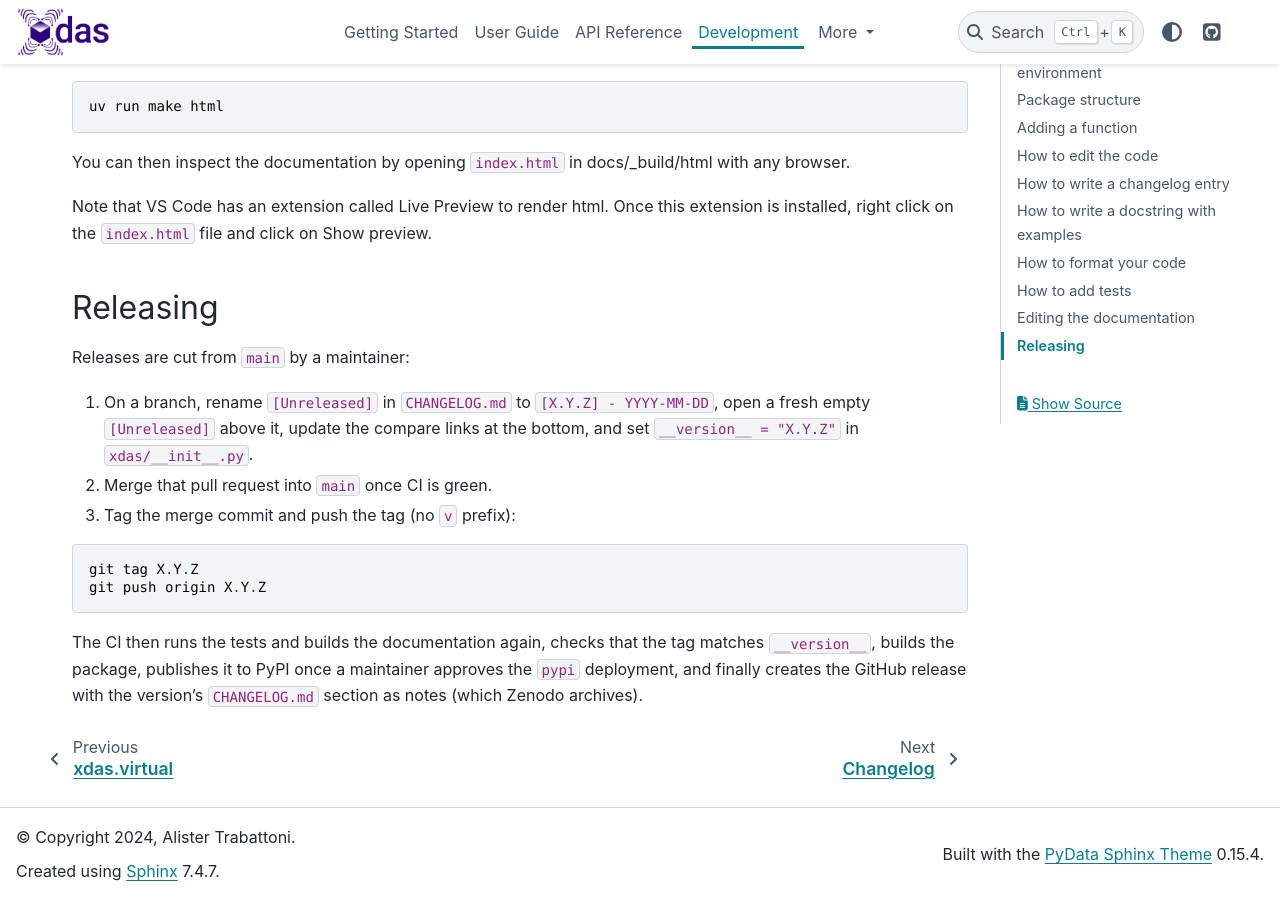
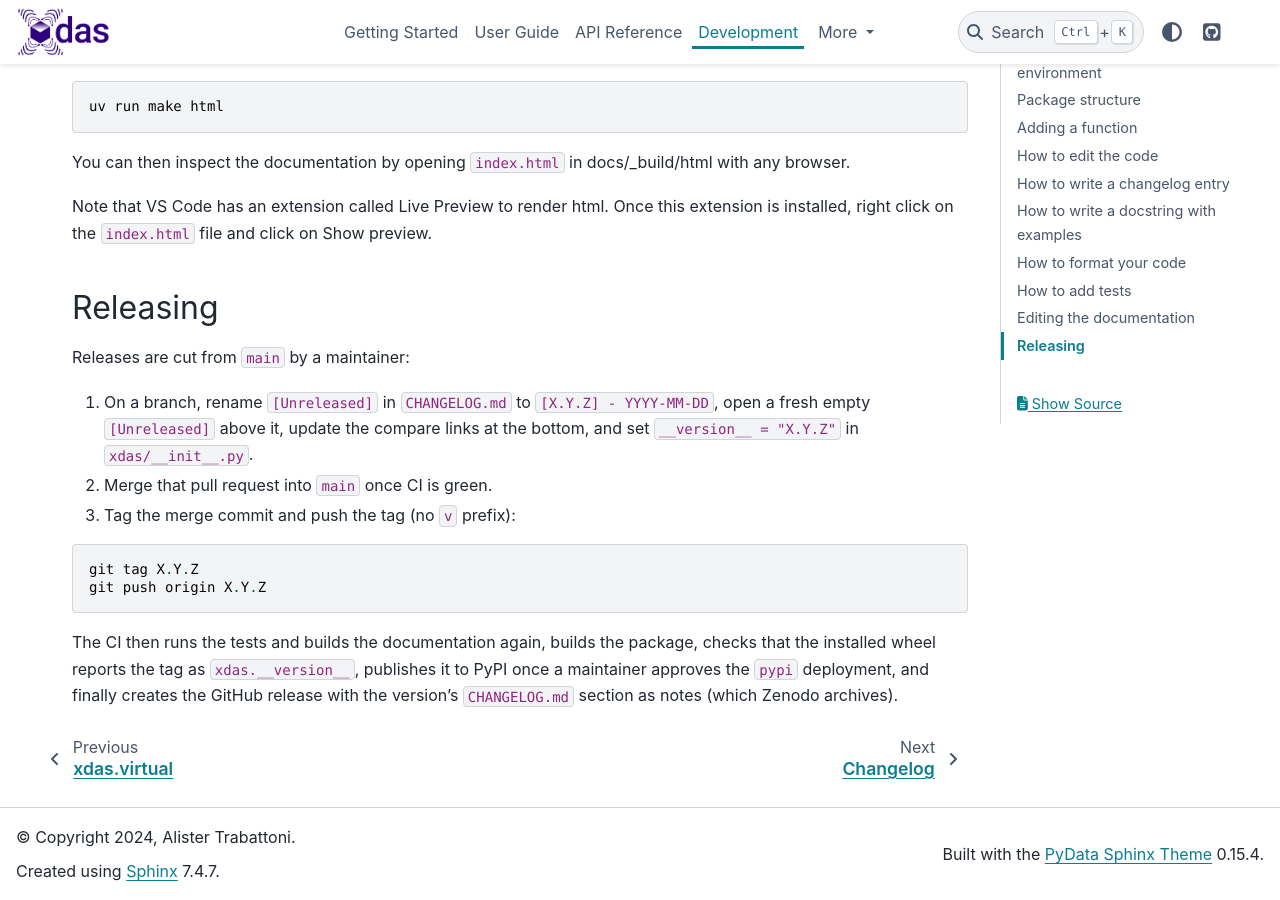
Before and after one commit to xdas-dev/xdas, a Sphinx documentation site: the page built from docs/contribute.md, in a window 1280 px wide and 900 px high, scrolled down 4141 px. Built offline with Sphinx 7.4.7 and the PyData theme 0.15.4, drawn with Linux system fonts in a browser that asks for light colours.

Commit message:
ci: check the built wheel's xdas.__version__ against the tag

````diff
--- a/docs/contribute.md
+++ b/docs/contribute.md
@@ -175,4 +175,4 @@ Releases are cut from `main` by a maintainer:
 git tag X.Y.Z
 git push origin X.Y.Z
 ```
-The CI then runs the tests and builds the documentation again, checks that the tag matches `__version__`, builds the package, publishes it to PyPI once a maintainer approves the `pypi` deployment, and finally creates the GitHub release with the version's `CHANGELOG.md` section as notes (which Zenodo archives).
+The CI then runs the tests and builds the documentation again, builds the package, checks that the installed wheel reports the tag as `xdas.__version__`, publishes it to PyPI once a maintainer approves the `pypi` deployment, and finally creates the GitHub release with the version's `CHANGELOG.md` section as notes (which Zenodo archives).
````
Also changed, not shown: 1 other file.
